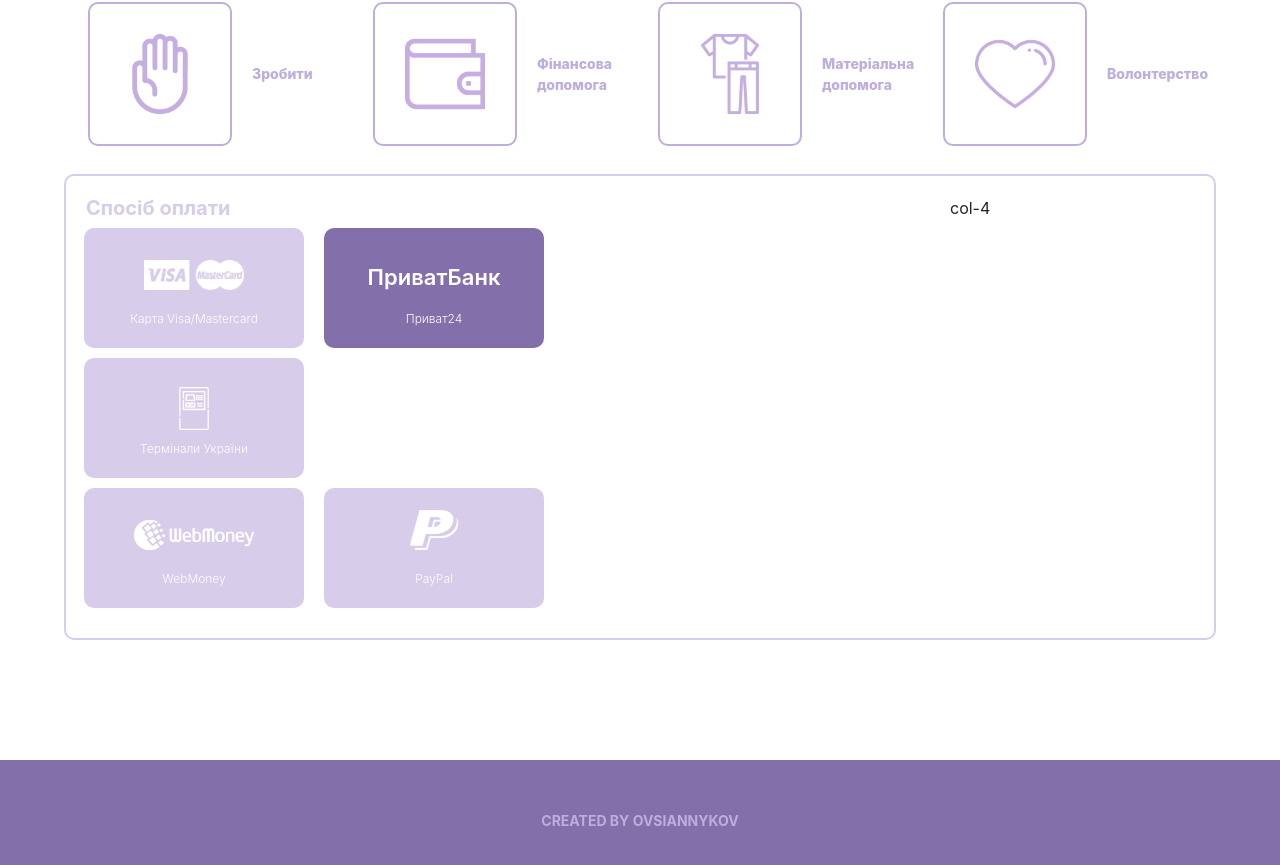
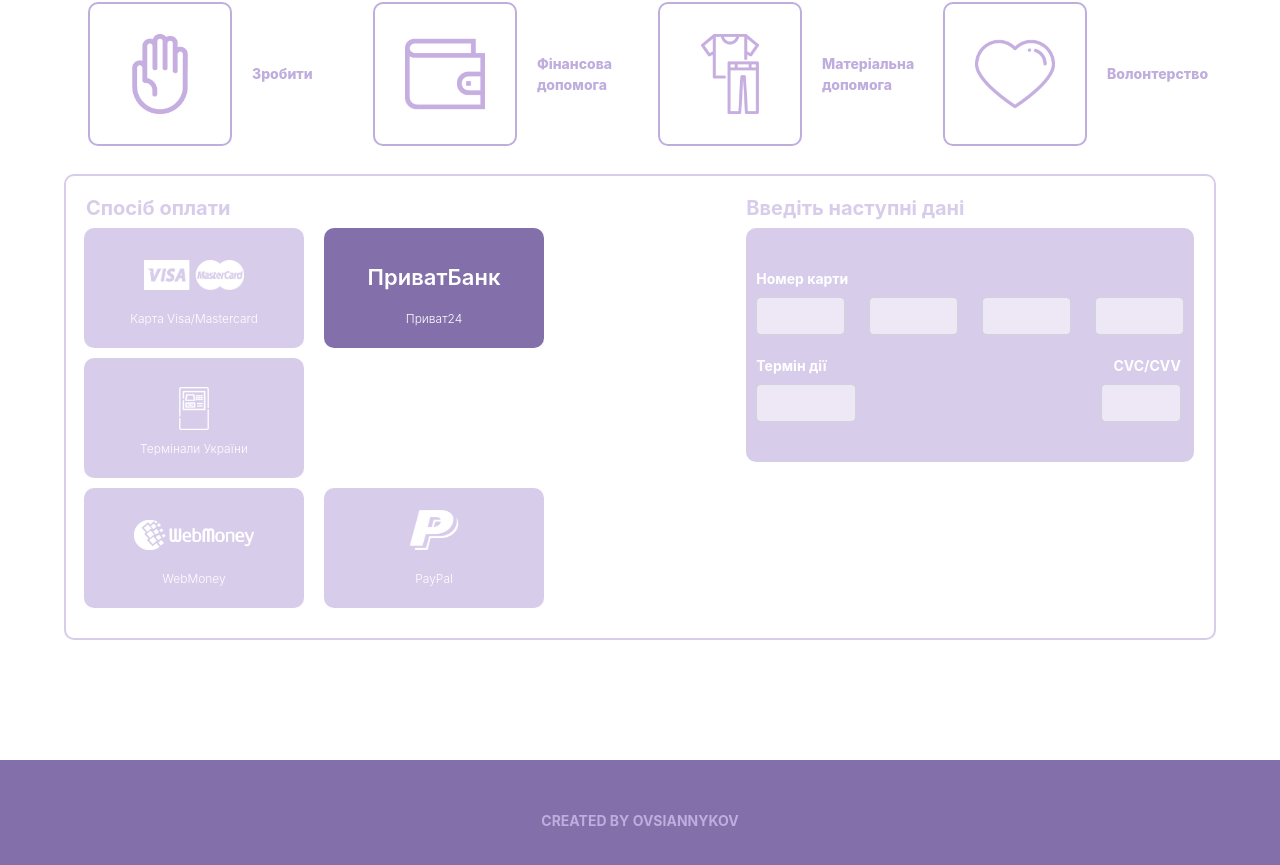
Before and after one commit to ovsiannykov/kind-heart, a React (Create React App) app: page / in a window 1280 px wide. Shown: the part 1866-2731 px from the top of the page. Built offline with nearby package versions, Linux system fonts and the light colour scheme.

Commit message:
add payment card

```diff
--- a/src/components/Footer/index.js
+++ b/src/components/Footer/index.js
@@ -4,6 +4,7 @@ import "./index.css";
 
 const Footer = () => {
   return (
+    <>
       <footer>
         <span>
           Created by{" "}
@@ -12,6 +13,7 @@ const Footer = () => {
           </a>
         </span>
       </footer>
+    </>
   );
 };
 
--- a/src/components/Help/index.css
+++ b/src/components/Help/index.css
@@ -5,6 +5,13 @@
 
 .mr-top-50 {
   margin-top: 50px;
+}
+
+.oops-box {
+  color: #836fa9;
+  font-weight: 800;
+  font-size: 22px;
+  margin-top: 30px;
 }
 
 @media (max-width: 1190px) {
--- a/src/components/Help/index.js
+++ b/src/components/Help/index.js
@@ -59,7 +59,13 @@ const Help = () => {
           </div>
         </div>
       </div>
-      {selectHelp === "finance" ? <Payment /> : null}
+      {selectHelp === "finance" ? (
+        <Payment />
+      ) : (
+        <div className="oops-box">
+          <span>Блок ще не готовий 😔 </span>
+        </div>
+      )}
     </section>
   );
 };
--- a/src/components/HelpButton/index.css
+++ b/src/components/HelpButton/index.css
@@ -38,7 +38,7 @@
   color: #836fa9;
 }
 
-@media (max-width: 1079px) {
+@media (max-width: 1200px) {
   .help-btn {
     flex-direction: column;
   }
--- a/src/components/Payment/index.css
+++ b/src/components/Payment/index.css
@@ -66,6 +66,44 @@
   background-color: #836fa9;
 }
 
+.payment-cart {
+  padding: 40px 10px;
+  border-radius: 10px;
+  background-color: #beaddd9d;
+}
+
+.payment-h5 {
+  color: #beaddd9d;
+  font-weight: 700;
+  text-align: left;
+}
+
+.card-title {
+  color: white;
+  text-align: left;
+  font-size: 14px;
+  font-weight: 700;
+}
+
+.card-number {
+  margin-bottom: 20px;
+}
+
+.validity {
+  max-width: 100px;
+}
+
+.CVV {
+  max-width: 80px;
+}
+
+.cvv-box {
+  display: flex;
+  flex-direction: column;
+  align-items: flex-end;
+  padding-right: 15px;
+}
+
 @media (max-width: 1079px) {
   .payment-row {
     display: flex;
@@ -77,15 +115,18 @@
     flex-direction: column;
     align-items: center;
   }
-}
 
-.payment-h5 {
-  color: #beaddd9d;
-  font-weight: 700;
-  text-align: left;
-}
+  .payment-cart {
+    max-width: 60%;
+  }
 
-@media (max-width: 1079px) {
+  .card-box {
+    display: flex;
+    flex-direction: column;
+    align-content: center;
+    align-items: center;
+  }
+
   .payment-h5 {
     text-align: center;
   }
--- a/src/components/Payment/index.js
+++ b/src/components/Payment/index.js
@@ -65,7 +65,88 @@ const Payment = () => {
             <div className="col-lg-4"></div>
           </div>
         </div>
-        <div className="col-lg-5">col-4</div>
+        <div className="col-lg-5 card-box">
+          <h5 className="payment-h5">Введіть наступні дані</h5>
+          <div className="payment-cart">
+            <p className="card-title">Номер карти</p>
+            <div className="card-form">
+              <form>
+                <div className="row card-number">
+                  <div className="col-3">
+                    <input
+                      type="text"
+                      className="form-control card-number-feild"
+                      aria-label="card"
+                      id="card-1"
+                      maxLength={4}
+                      minLength={4}
+                      required
+                    />
+                  </div>
+                  <div className="col-3">
+                    <input
+                      type="text"
+                      className="form-control card-number-feild"
+                      aria-label="card"
+                      id="card-2"
+                      required
+                      maxLength={4}
+                      minLength={4}
+                    />
+                  </div>
+                  <div className="col-3">
+                    <input
+                      type="text"
+                      className="form-control card-number-feild"
+                      aria-label="card"
+                      id="card-3"
+                      required
+                      maxLength={4}
+                      minLength={4}
+                    />
+                  </div>
+                  <div className="col-3">
+                    <input
+                      type="text"
+                      className="form-control card-number-feild"
+                      aria-label="card"
+                      id="card-4"
+                      required
+                      maxLength={4}
+                      minLength={4}
+                    />
+                  </div>
+                </div>
+                <div className="row">
+                  <div className="col-6">
+                    <p className="card-title">Термін дії</p>
+                    <input
+                      type="password"
+                      className="form-control validity"
+                      aria-label="validity"
+                      id="validity"
+                      maxLength={4}
+                      minLength={4}
+                      required
+                    />
+                  </div>
+                  <div className="col-6 cvv-box">
+                    <p className="card-title">CVC/CVV</p>
+                    <input
+                      type="password"
+                      className="form-control CVV"
+                      aria-label="CVV"
+                      id="CVV"
+                      maxLength={3}
+                      minLength={3}
+                      required
+                    />
+                  </div>
+                </div>
+              </form>
+            </div>
+          </div>
+        </div>
       </div>
     </div>
   );
```
Lines whose indentation alone changed are shown as unchanged.
